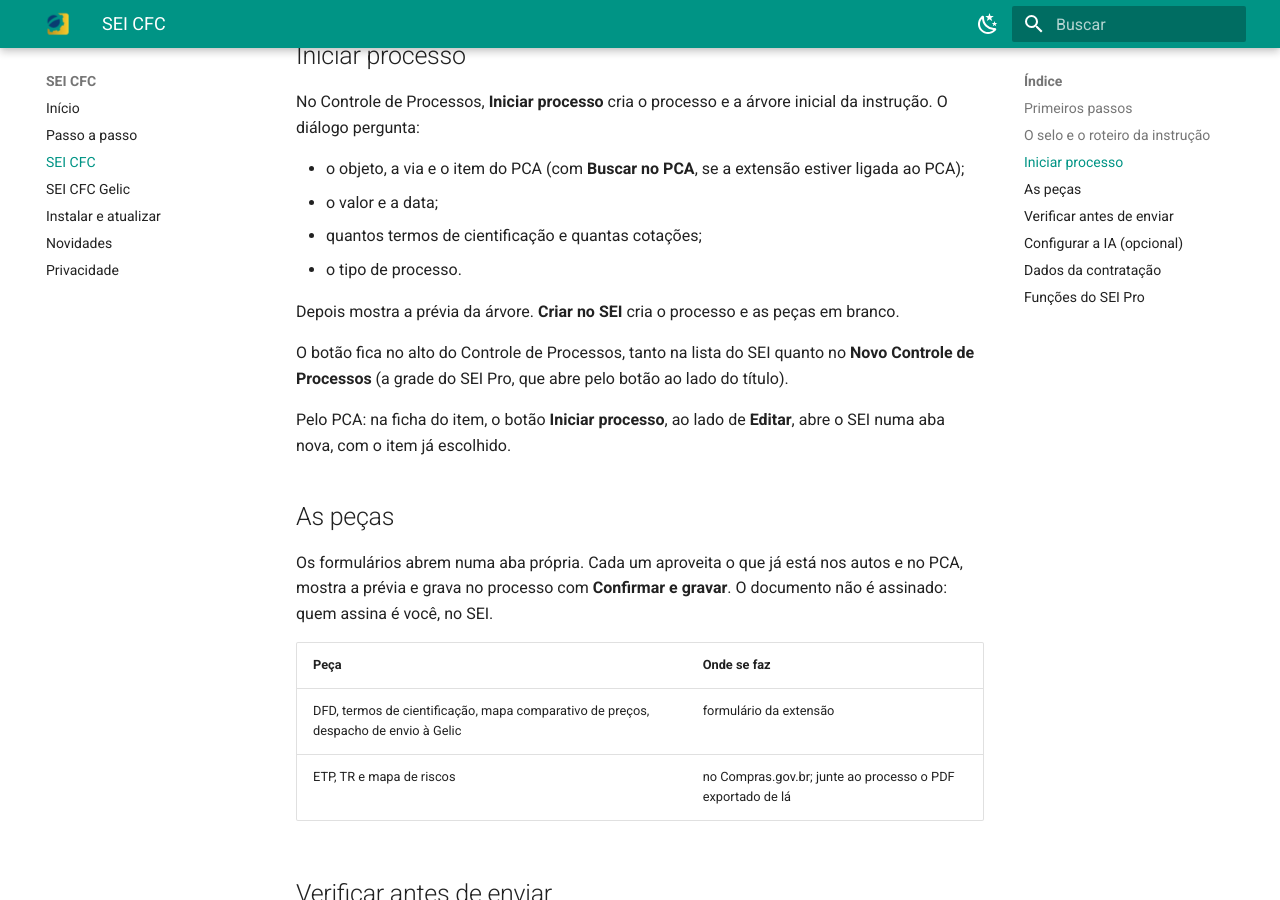
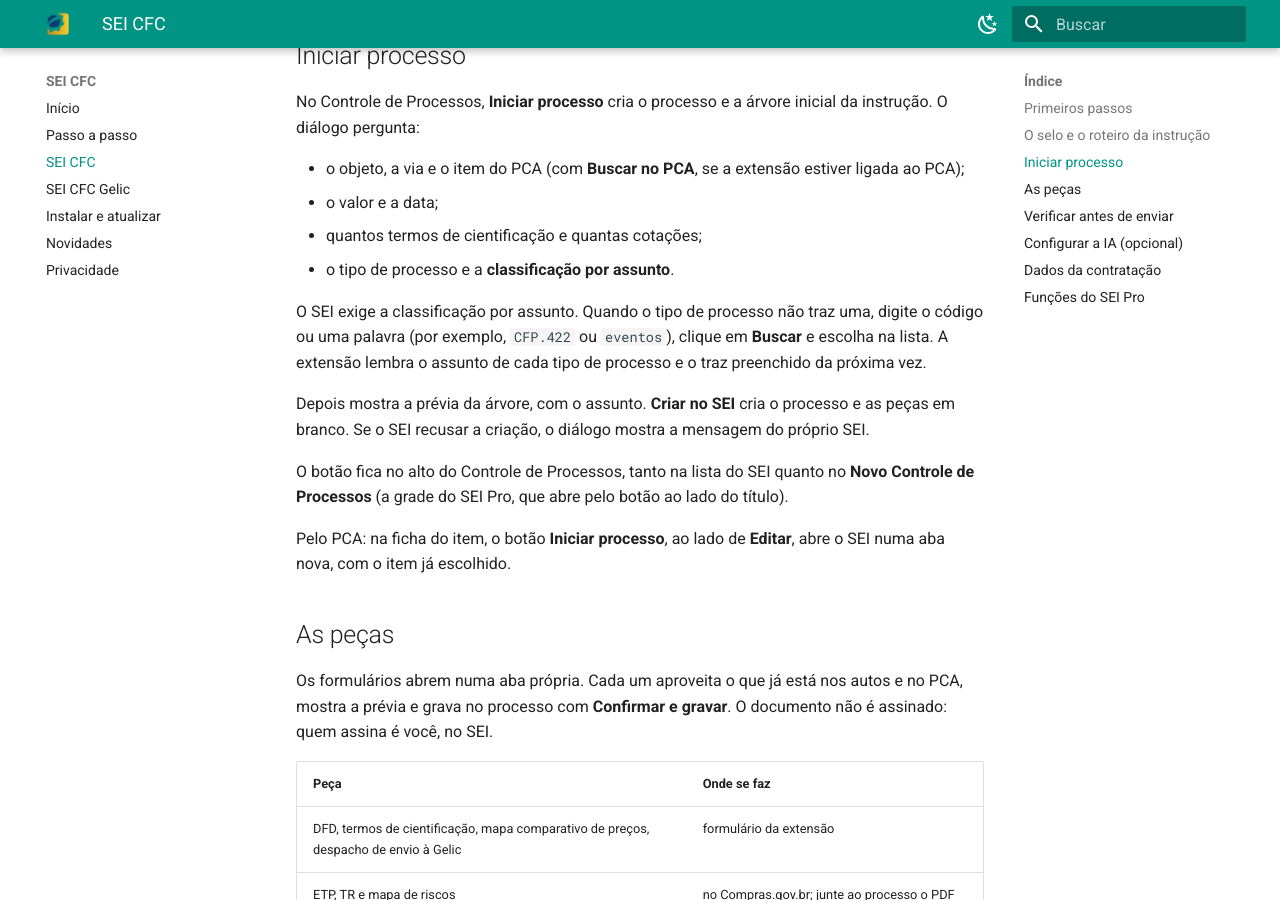
Before and after one commit to sei-cfc/sei-cfc.github.io, an MkDocs documentation site: the page built from docs/sei-cfc.md, in a window 1280 px wide and 900 px high, scrolled down 848 px. Built offline with MkDocs 1.6.1 and Material for MkDocs 9.7.7, drawn with Linux system fonts in a browser that asks for light colours.

Commit message:
Versão 3.2.2.27

```diff
--- a/docs/sei-cfc.md
+++ b/docs/sei-cfc.md
@@ -28,9 +28,14 @@ No Controle de Processos, **Iniciar processo** cria o processo e a árvore inici
 - o objeto, a via e o item do PCA (com **Buscar no PCA**, se a extensão estiver ligada ao PCA);
 - o valor e a data;
 - quantos termos de cientificação e quantas cotações;
-- o tipo de processo.
+- o tipo de processo e a **classificação por assunto**.
 
-Depois mostra a prévia da árvore. **Criar no SEI** cria o processo e as peças em branco.
+O SEI exige a classificação por assunto. Quando o tipo de processo não traz uma, digite o código ou uma palavra (por
+exemplo, `CFP.422` ou `eventos`), clique em **Buscar** e escolha na lista. A extensão lembra o assunto de cada tipo de
+processo e o traz preenchido da próxima vez.
+
+Depois mostra a prévia da árvore, com o assunto. **Criar no SEI** cria o processo e as peças em branco. Se o SEI recusar
+a criação, o diálogo mostra a mensagem do próprio SEI.
 
 O botão fica no alto do Controle de Processos, tanto na lista do SEI quanto no **Novo Controle de Processos** (a grade
 do SEI Pro, que abre pelo botão ao lado do título).
```
Also changed, not shown: docs/novidades.md (+9 -0 lines), docs/tutorial.md (+2 -1 lines).
